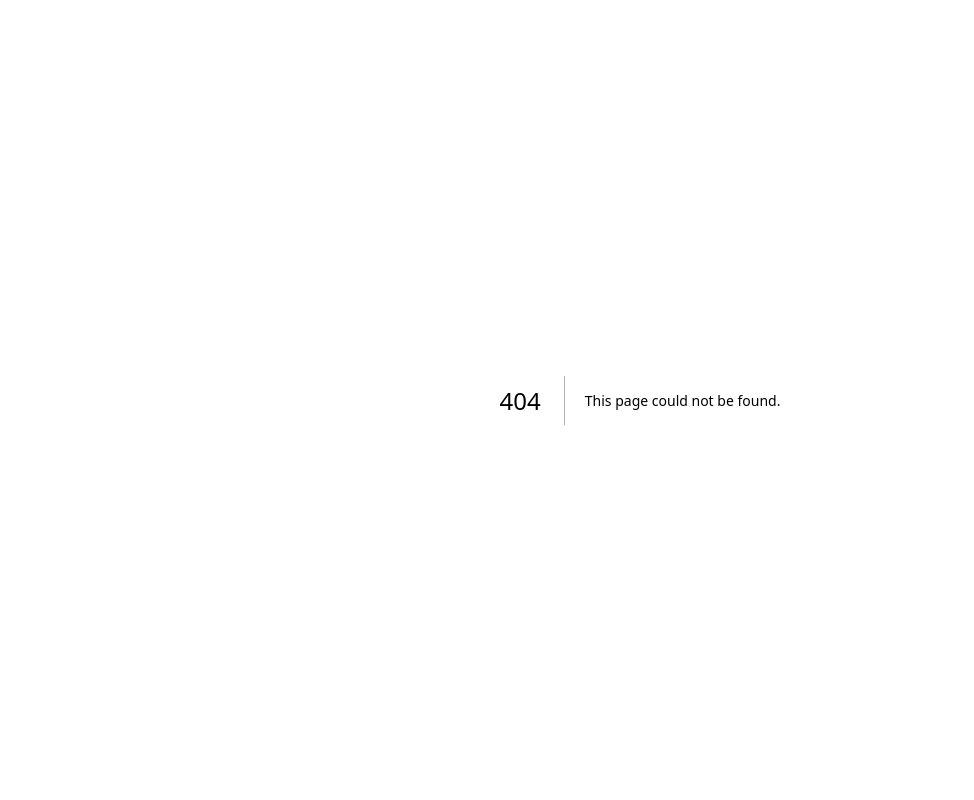
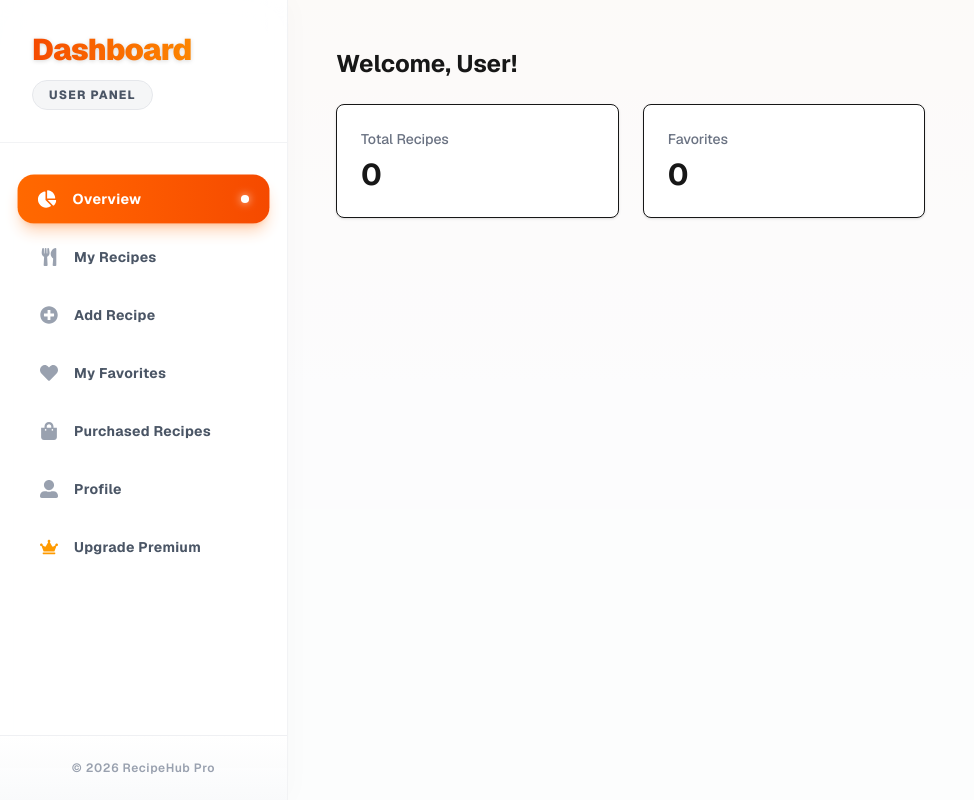
Before and after one commit to towfiqurv360/B13-Assignment-10-client-site, a Next.js app: page /dashboard in a window 1280 px wide. Before the commit this address had no page. Shown: the whole page, without its empty margins (0-974 px from the left). Built offline with nearby package versions, Linux system fonts and the light colour scheme.

Commit message:
Design dashboard overview statistics and layout

```diff
--- /dev/null
+++ b/src/app/dashboard/layout.js
@@ -0,0 +1,121 @@
+"use client";
+import Link from "next/link";
+import { useEffect, useState } from "react";
+import { usePathname } from "next/navigation";
+import {
+  FaChartPie, FaUtensils, FaPlusCircle, FaHeart,
+  FaShoppingBag, FaUserAlt, FaCrown, FaUsers,
+  FaFlag, FaMoneyBillWave
+} from "react-icons/fa";
+
+export default function DashboardLayout({ children }) {
+  const [user, setUser] = useState(null);
+  const pathname = usePathname();
+
+  useEffect(() => {
+    const storedUser = localStorage.getItem("user");
+    if (storedUser) {
+      setUser(JSON.parse(storedUser));
+    }
+  }, []);
+
+  const userLinks = [
+    { name: "Overview", path: "/dashboard", icon: <FaChartPie /> },
+    { name: "My Recipes", path: "/dashboard/my-recipes", icon: <FaUtensils /> },
+    { name: "Add Recipe", path: "/dashboard/add-recipe", icon: <FaPlusCircle /> },
+    { name: "My Favorites", path: "/dashboard/favorites", icon: <FaHeart /> },
+    { name: "Purchased Recipes", path: "/dashboard/purchased", icon: <FaShoppingBag /> },
+    { name: "Profile", path: "/dashboard/profile", icon: <FaUserAlt /> },
+    { name: "Upgrade Premium", path: "/dashboard/premium", icon: <FaCrown className="text-amber-500" /> },
+  ];
+
+  const adminLinks = [
+    { name: "Admin Dashboard", path: "/dashboard", icon: <FaChartPie /> },
+    { name: "Manage Users", path: "/dashboard/manage-users", icon: <FaUsers /> },
+    { name: "Manage Recipes", path: "/dashboard/manage-recipes", icon: <FaUtensils /> },
+    { name: "Manage Reports", path: "/dashboard/reports", icon: <FaFlag /> },
+    // 🔥 ট্রানজেকশন পেজের লিংক যুক্ত করা হয়েছে
+    { name: "Transactions", path: "/dashboard/transactions", icon: <FaMoneyBillWave className="text-green-500" /> },
+    { name: "Profile", path: "/dashboard/profile", icon: <FaUserAlt /> },
+  ];
+
+  const linksToShow = user?.role === "admin" ? adminLinks : userLinks;
+
+  return (
+    <div className="flex flex-col md:flex-row min-h-screen bg-gray-50/50 dark:bg-gray-950 transition-colors duration-500 font-sans">
+
+      {/* Premium Glassmorphism Sidebar */}
+      <aside className="w-full md:w-72 bg-white/80 dark:bg-gray-900/80 backdrop-blur-xl border-r border-gray-200/50 dark:border-gray-800/50 flex flex-col flex-shrink-0 shadow-[4px_0_24px_rgba(0,0,0,0.02)] z-10 transition-all duration-500">
+
+        {/* Sidebar Header */}
+        <div className="p-8 border-b border-gray-200/50 dark:border-gray-800/50 text-center md:text-left">
+          <h2 className="text-3xl font-black bg-clip-text text-transparent bg-gradient-to-r from-orange-600 to-amber-500 tracking-tight drop-shadow-sm">
+            Dashboard
+          </h2>
+          <div className="inline-block mt-3 px-4 py-1.5 bg-gray-100/80 dark:bg-gray-800/80 backdrop-blur-sm rounded-full border border-gray-200 dark:border-gray-700">
+            <p className="text-xs font-extrabold text-gray-600 dark:text-gray-300 uppercase tracking-widest">
+              {user?.role === "admin" ? "Admin Panel" : "User Panel"}
+            </p>
+          </div>
+        </div>
+
+        {/* Sidebar Navigation */}
+        <nav className="flex-1 py-8 px-5 overflow-y-auto">
+          <ul className="space-y-2.5">
+            {linksToShow.map((link) => {
+              const isActive = pathname === link.path;
+
+              return (
+                <li key={link.name}>
+                  <Link
+                    href={link.path}
+                    className={`group flex items-center justify-between px-5 py-3.5 rounded-2xl transition-all duration-300 ease-out text-sm font-bold ${
+                      isActive
+                        ? "bg-gradient-to-r from-orange-500 to-orange-600 text-white shadow-lg shadow-orange-500/30 scale-[1.02]"
+                        : "text-gray-600 dark:text-gray-400 hover:bg-white dark:hover:bg-gray-800 hover:text-orange-600 dark:hover:text-orange-400 hover:shadow-md hover:scale-[1.02]"
+                    }`}
+                  >
+                    <div className="flex items-center gap-4">
+                      {/* Icon with smooth color transition */}
+                      <span className={`text-lg transition-colors duration-300 ${isActive ? "text-white" : "text-gray-400 group-hover:text-orange-500"}`}>
+                        {link.icon}
+                      </span>
+
+                      {/* Text */}
+                      <span className="tracking-wide">
+                        {link.name}
+                      </span>
+                    </div>
+
+                    {/* Active Indicator Dot (Right side) */}
+                    <span className={`w-2 h-2 rounded-full transition-all duration-500 ${
+                      isActive ? "bg-white shadow-[0_0_8px_rgba(255,255,255,0.8)]" : "bg-transparent"
+                    }`}></span>
+                  </Link>
+                </li>
+              );
+            })}
+          </ul>
+        </nav>
+
+        {/* Premium Footer inside Sidebar */}
+        <div className="p-6 border-t border-gray-200/50 dark:border-gray-800/50 hidden md:block bg-gradient-to-b from-transparent to-gray-50 dark:to-gray-900/50">
+          <p className="text-xs text-center text-gray-400 dark:text-gray-500 font-semibold tracking-wider">
+            &copy; {new Date().getFullYear()} RecipeHub Pro
+          </p>
+        </div>
+      </aside>
+
+      {/* Main Content Area */}
+      <main className="flex-1 p-4 sm:p-8 lg:p-12 relative overflow-y-auto">
+        {/* Subtle background decoration */}
+        <div className="absolute top-0 left-0 w-full h-96 bg-gradient-to-b from-orange-50/50 to-transparent dark:from-orange-900/5 dark:to-transparent pointer-events-none -z-10"></div>
+
+        <div className="max-w-7xl mx-auto">
+          {children}
+        </div>
+      </main>
+
+    </div>
+  );
+}
--- /dev/null
+++ b/src/app/dashboard/page.js
@@ -0,0 +1,46 @@
+"use client";
+import { useEffect, useState } from "react";
+
+export default function DashboardOverview() {
+  const [user, setUser] = useState(null);
+
+  useEffect(() => {
+    const storedUser = localStorage.getItem("user");
+    if (storedUser) setUser(JSON.parse(storedUser));
+  }, []);
+
+  return (
+    <div>
+      <h1 className="text-2xl font-bold mb-6">Welcome, {user?.name || "User"}!</h1>
+
+      {/* User Premium Badge Requirement */}
+      {user?.role === "user" && (
+        <div className="mb-6 p-4 bg-orange-100 border-l-4 border-orange-500 rounded">
+          <p className="font-semibold text-orange-800">
+            Membership Status: <span className="uppercase">{user?.isPremium ? "Premium Member" : "Normal User"}</span>
+          </p>
+          {!user?.isPremium && (
+            <p className="text-sm text-orange-700 mt-1">Upgrade to premium to add unlimited recipes!</p>
+          )}
+        </div>
+      )}
+
+      <div className="grid grid-cols-1 md:grid-cols-3 gap-6">
+        <div className="bg-white p-6 rounded-lg shadow border">
+          <h3 className="text-gray-500 text-sm font-medium">Total Recipes</h3>
+          <p className="text-3xl font-bold mt-2">0</p>
+        </div>
+        <div className="bg-white p-6 rounded-lg shadow border">
+          <h3 className="text-gray-500 text-sm font-medium">Favorites</h3>
+          <p className="text-3xl font-bold mt-2">0</p>
+        </div>
+        {user?.role === "admin" && (
+          <div className="bg-white p-6 rounded-lg shadow border">
+            <h3 className="text-gray-500 text-sm font-medium">Total Users</h3>
+            <p className="text-3xl font-bold mt-2">0</p>
+          </div>
+        )}
+      </div>
+    </div>
+  );
+}
```
